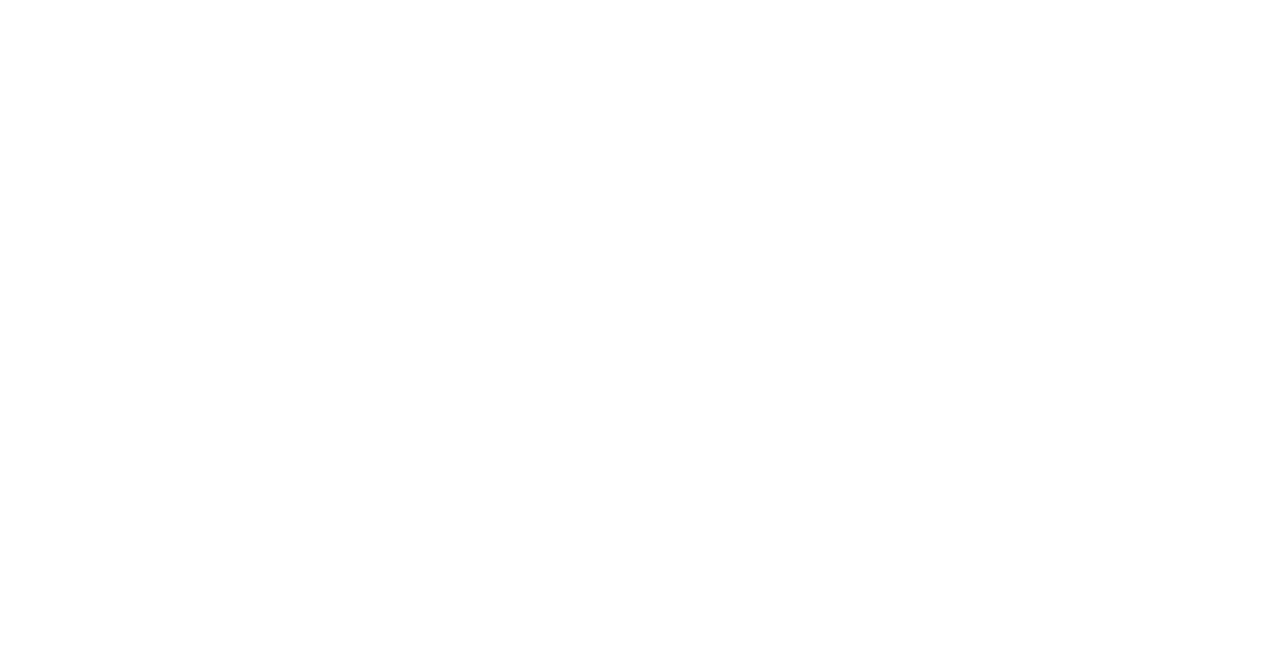
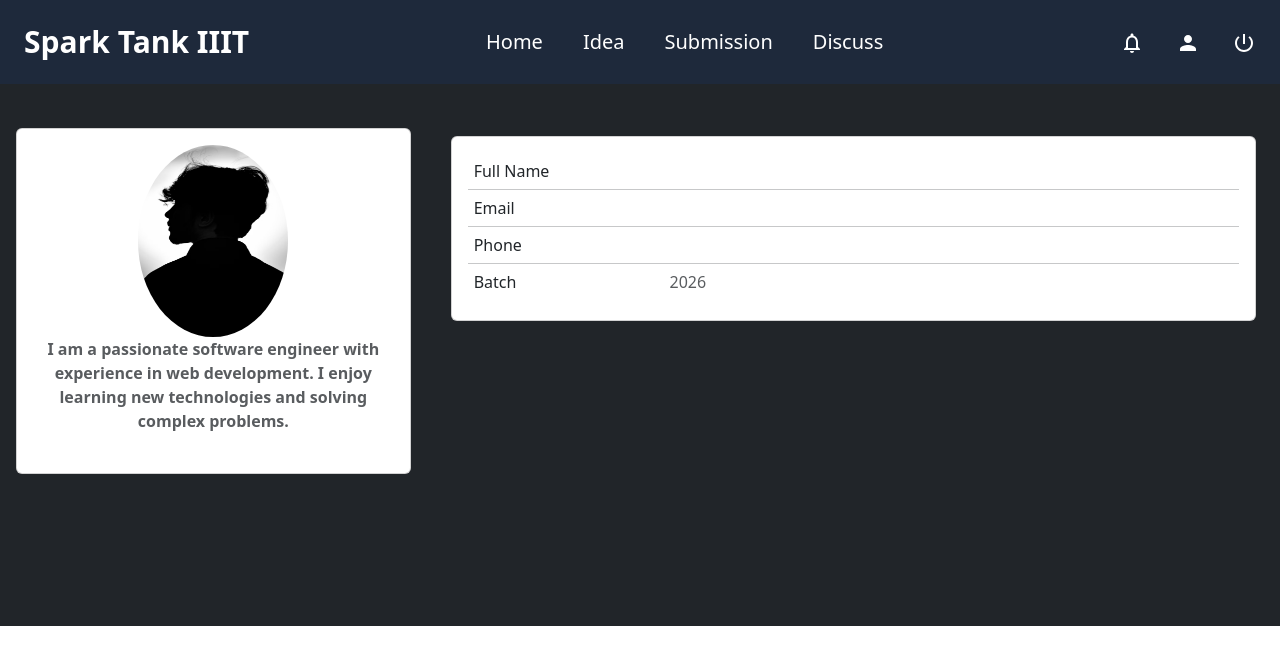
Before and after one commit to Rohit-110/Spark-Tank-IIIT-Frontend, a React (Create React App) app: page /profile in a window 1280 px wide. Before the commit this address had no page. Shown: the top 664 px of the page. Built offline with nearby package versions, Linux system fonts and the light colour scheme; no server answers.

Commit message:
updates done

```diff
--- a/package.json
+++ b/package.json
@@ -11,6 +11,7 @@
     "@testing-library/jest-dom": "^5.17.0",
     "@testing-library/react": "^13.4.0",
     "@testing-library/user-event": "^13.5.0",
+    "aos": "^2.3.4",
     "axios": "^1.7.2",
     "react": "^18.3.1",
     "react-dom": "^18.3.1",
--- a/src/App.js
+++ b/src/App.js
@@ -7,6 +7,7 @@
 import Submission from './pages/Submission.jsx';
 import Home from './pages/Home.jsx';
 import Idea from './pages/Idea.jsx';
+import Profile from './pages/Profile.jsx';
 import { Toaster } from 'react-hot-toast';
 function App() {
 
@@ -16,6 +17,7 @@
         <Routes>
           <Route path = "/login" element={<Login/>} />
           <Route path = "/" element={<Signup/>}/>
+          <Route path = "/profile" element={<Profile/> }/>
           <Route path = "/idea" element={<Idea/>}/>
           <Route path = "/home" element={<Home/>}/>
           <Route path = "/paymentsuccess" element={<PaymentSuccess/>}/>
--- a/src/pages/Form.jsx
+++ b/src/pages/Form.jsx
@@ -30,6 +30,7 @@
 
   const handleInputChange = (input) => (e) => {
     const { name, value, type, checked } = e.target;
+    console.log(e);
     setFormData({
       ...formData,
       [name]: type === 'checkbox' ? checked : value
--- /dev/null
+++ b/src/pages/Profile.jsx
@@ -0,0 +1,113 @@
+import React, { useEffect } from 'react';
+import Navbar from '../components/Navbar';
+import AOS from 'aos';
+import 'aos/dist/aos.css';
+import { Link } from 'react-router-dom';
+import axios from 'axios';
+import { useState } from 'react';
+import { server } from '..';
+import toast from 'react-hot-toast';
+import { useContext } from 'react';
+import { Context } from '..';
+import img1 from '../assets/img2.png'
+const profileData = {
+    image: img1,
+    name: "Jai Khanna",
+    email: "iit2022005@iiita.ac.in",
+    phoneNumber: "8360708882",
+    batch: "BTech IT '26",
+    summary: "I am a passionate software engineer with experience in web development. I enjoy learning new technologies and solving complex problems.",
+    resume: ""
+};
+
+const Profile = () => {
+    const {isAuthenticated, setIsAuthenticated}= useContext(Context);
+
+    useEffect(() => {
+        AOS.init({ duration: 1500 })
+    })
+
+
+    const [appliers,setAppliers]=useState([]);
+
+    useEffect(()=>{
+      axios.get(`${server}/student/me`,{
+        withCredentials: true,
+      }).then((res)=>{
+        console.log(res);
+        setAppliers(res.data.student);
+        setIsAuthenticated(true);
+        toast.success('Success');
+      }).catch((error)=>{
+        toast.error('Error');
+      })
+
+    },[]);
+
+
+    return (
+        <div>
+            <Navbar />
+            <section className='bg-dark'>
+                <div className="container py-28">
+                    <div className="row">
+                        <div data-aos="fade-right" className="p-3 col-lg-4">
+                            <div className="card mb-4">
+                                <div className="card-body text-center d-flex flex-column align-items-center">
+                                    <img src={img1} alt="avatar" className="rounded-circle h-48 w-10" style={{ width: "150px" }} />
+                                    <p className="text-muted mb-4 font-semibold ">{profileData.summary}</p>
+                                </div>
+                            </div>
+                        </div>
+
+                        <div data-aos="fade-left" className="p-4 col-lg-8">
+                            <div className="card mb-10 ">
+                                <div className="card-body ">
+                                    <div className="row p-1.5">
+                                        <div className="col-sm-3">
+                                            <p className="mb-0">Full Name</p>
+                                        </div>
+                                        <div className="col-sm-9">
+                                            <p className="text-muted mb-0">{appliers.name}</p>
+                                        </div>
+                                    </div>
+                                    <hr />
+                                    <div className="row p-1.5">
+                                        <div className="col-sm-3">
+                                            <p className="mb-0">Email</p>
+                                        </div>
+                                        <div className="col-sm-9">
+                                            <p className="text-muted mb-0">{appliers.email}</p>
+                                        </div>
+                                    </div>
+                                    <hr />
+                                    <div className="row p-1.5">
+                                        <div className="col-sm-3">
+                                            <p className="mb-0">Phone</p>
+                                        </div>
+                                        <div className="col-sm-9">
+                                            <p className="text-muted mb-0">{appliers.mobile}</p>
+                                        </div>
+                                    </div>
+                                    <hr />
+                                    <div className="row p-1.5">
+                                        <div className="col-sm-3">
+                                            <p className="mb-1">Batch</p>
+                                        </div>
+                                        <div className="col-sm-9">
+                                            <p className="text-muted mb-0">{ (appliers.batch=='')? appliers.batch : '2026'}</p>
+                                        </div>
+                                    </div>
+                                </div>
+
+                            </div>
+                        </div>
+
+                    </div>
+                </div>
+            </section>
+        </div>
+    );
+};
+
+export default Profile;
```
Also changed, not shown: src/assets/img2.png (added), 1 other file (tests, documents, lock files or other folders).
